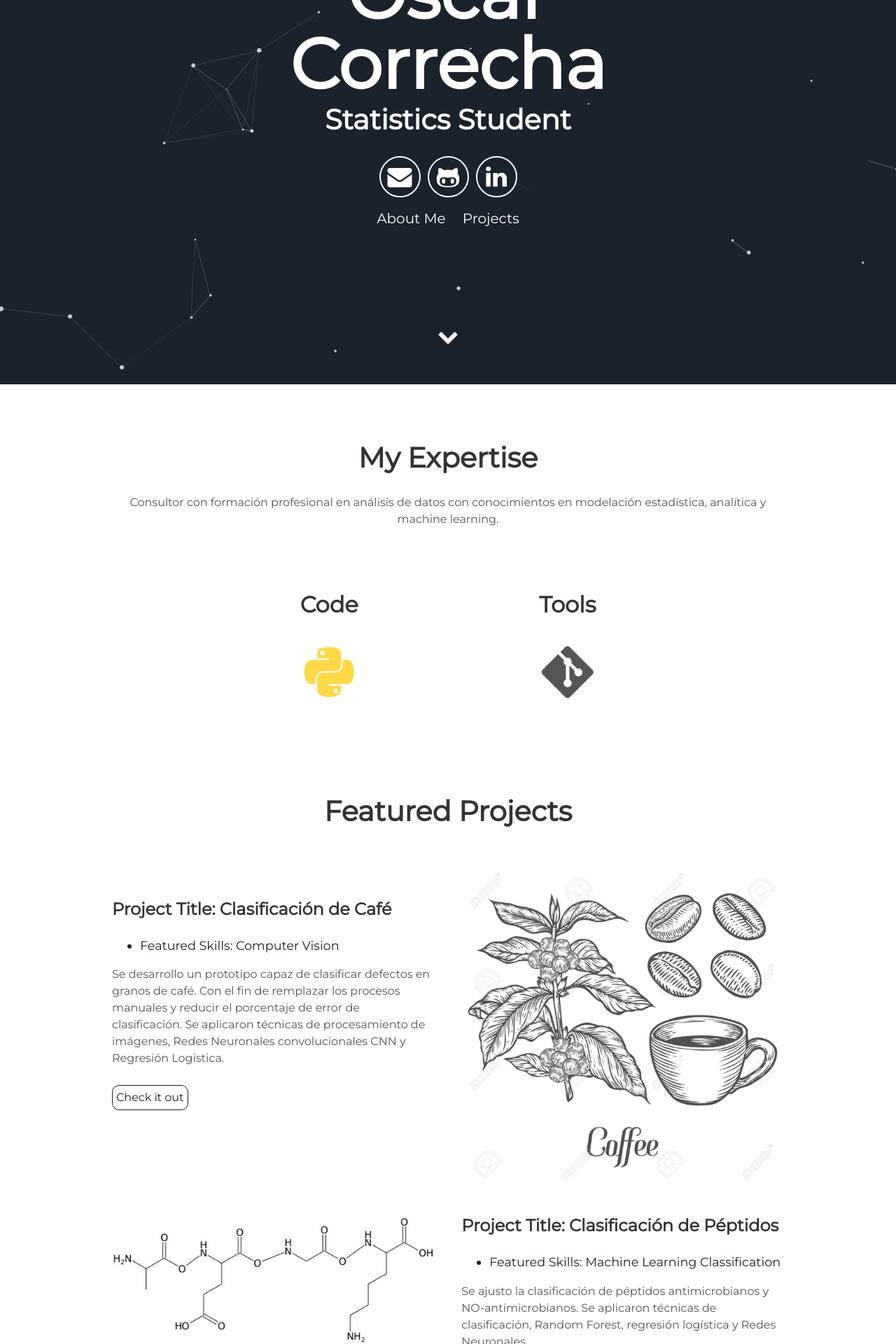
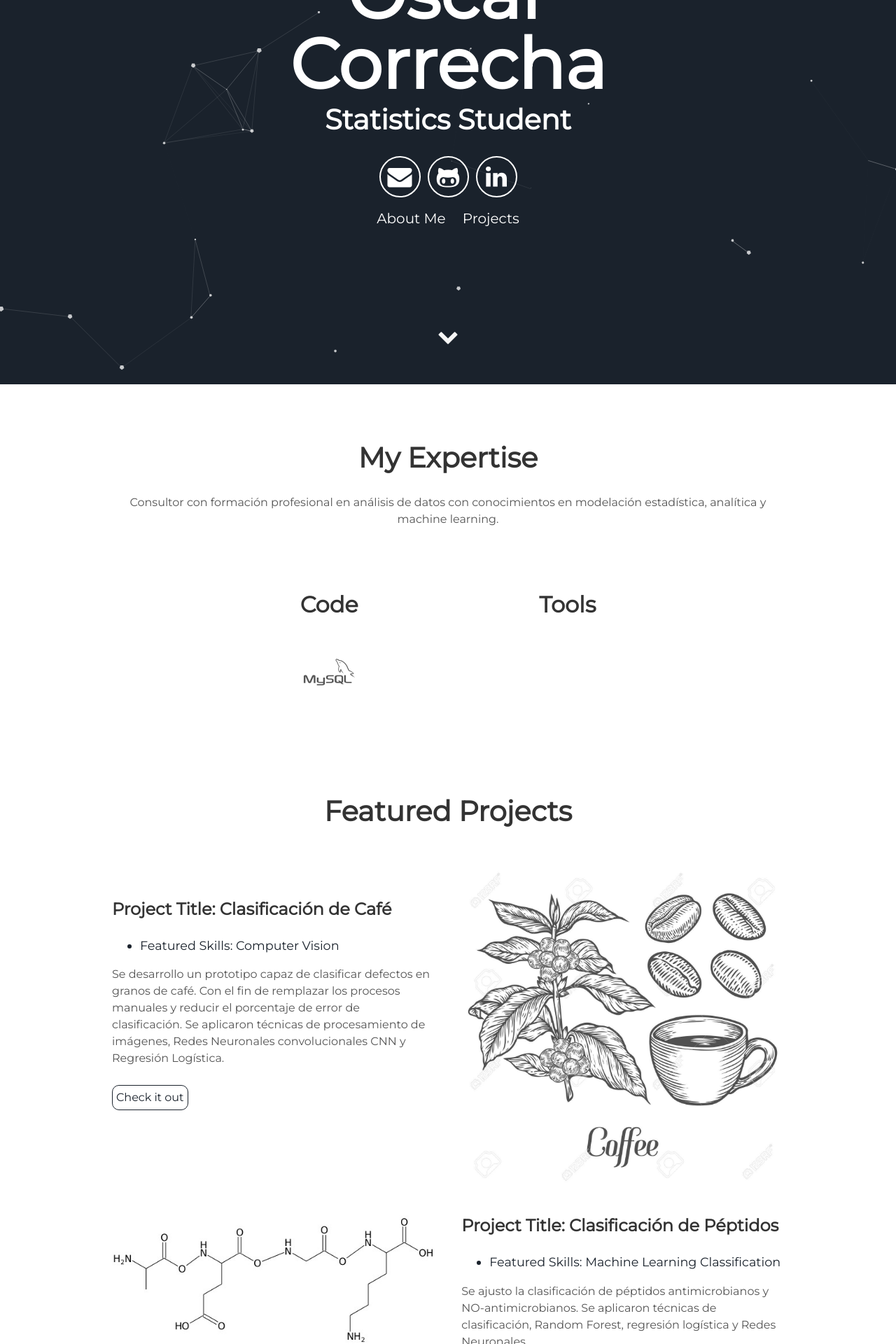
Before and after one commit to oecorrechag/Resume, a Jekyll site: the page built from index.html, in a window 1280 px wide. Shown: the part 351-2271 px from the top of the page at 70% size. Built offline with Jekyll 4.4.1, drawn with Linux system fonts in a browser that asks for light colours.

Commit message:
README.md
Correccion 2 logos, anterior no se modificaron

```diff
--- a/_includes/about.html
+++ b/_includes/about.html
@@ -8,12 +8,13 @@
     </div>
     <div class="tech">
       <h2>Code</h2>
-      <i class="devicon-python-plain colored"></i>
+      <i class="devicon-python-plain-plain-wordmark"></i>
+      <i class="devicon-mysql-plain-wordmark"></i>
       <p>  </p>
     </div>
     <div class="tech">
       <h2>Tools</h2>
-      <i class="devicon-git-plain"></i>
+      <i class="devicon-git-plain-wordmark-wordmark"></i>
       <p>  </p>
     </div>
     <div class="tech">
```
